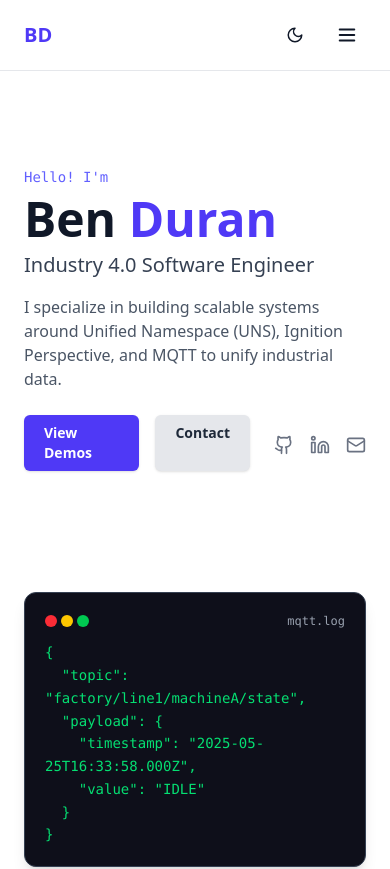
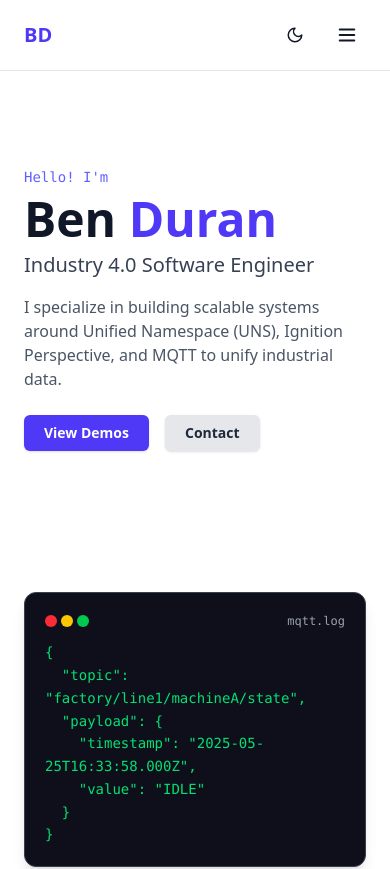
Before and after one commit to benjamind10/potfolio-new, a React (Vite) app: page / in a window 390 px wide. Shown: the top 869 px of the page. Built offline with nearby package versions, Linux system fonts and the light colour scheme.

Commit message:
removed the icons doesn't look good on mobile

```diff
--- a/src/components/Hero.tsx
+++ b/src/components/Hero.tsx
@@ -1,6 +1,5 @@
 import React, { useEffect, useState } from 'react';
 import { motion } from 'framer-motion';
-import { Github, Linkedin, Mail } from 'lucide-react';
 
 const mqttStates = ['RUNNING', 'STOPPED', 'IDLE', 'ERROR'];
 
@@ -66,33 +65,6 @@ const Hero: React.FC = () => {
           >
             Contact
           </a>
-          <div className="flex items-center gap-4 ml-2 mt-1">
-            <a
-              href="https://github.com/benjamind10"
-              target="_blank"
-              rel="noopener noreferrer"
-              className="text-gray-500 dark:text-gray-400 hover:text-indigo-500 transition"
-              aria-label="GitHub"
-            >
-              <Github size={20} />
-            </a>
-            <a
-              href="https://linkedin.com/in/benjamin-duran-3a880a1b9"
-              target="_blank"
-              rel="noopener noreferrer"
-              className="text-gray-500 dark:text-gray-400 hover:text-indigo-500 transition"
-              aria-label="LinkedIn"
-            >
-              <Linkedin size={20} />
-            </a>
-            <a
-              href="mailto:ben.duran@proton.me"
-              className="text-gray-500 dark:text-gray-400 hover:text-indigo-500 transition"
-              aria-label="Email"
-            >
-              <Mail size={20} />
-            </a>
-          </div>
         </div>
       </motion.div>
 
```
